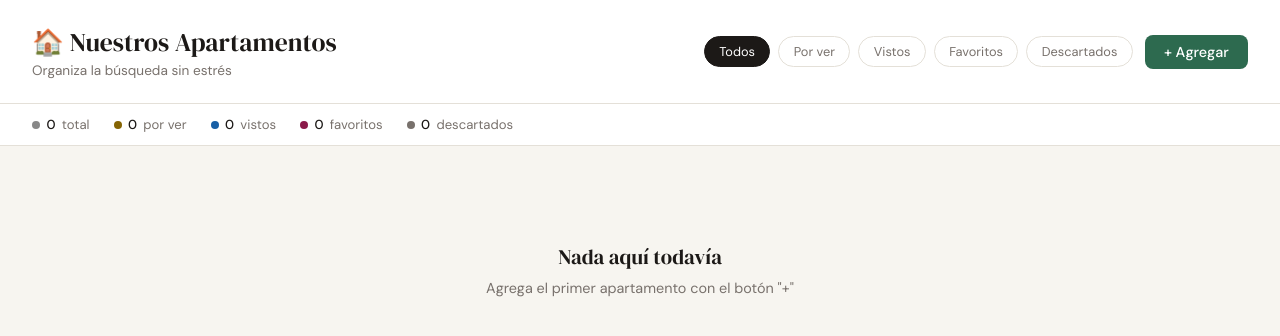
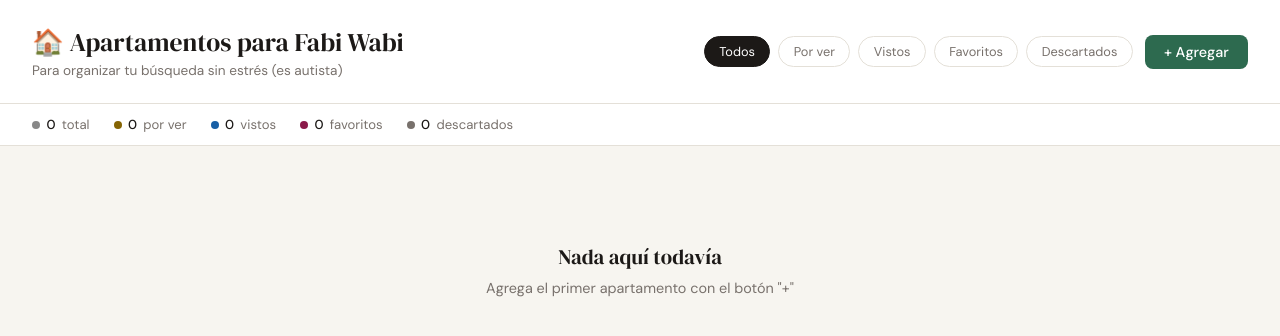
Before and after one commit to sdominguer/aptos, a plain HTML site: page index.html in a window 1280 px wide. Drawn offline with Linux system fonts and the light colour scheme.

Commit message:
Update header title and description for apartments

```diff
--- a/index.html
+++ b/index.html
@@ -452,8 +452,8 @@
 
 <header>
   <div class="header-title">
-    <h1>🏠 Nuestros Apartamentos</h1>
-    <p>Organiza la búsqueda sin estrés</p>
+    <h1>🏠 Apartamentos para Fabi Wabi</h1>
+    <p>Para organizar tu búsqueda sin estrés (es autista) </p>
   </div>
   <div class="header-actions">
     <div class="filters" id="filters">
```
